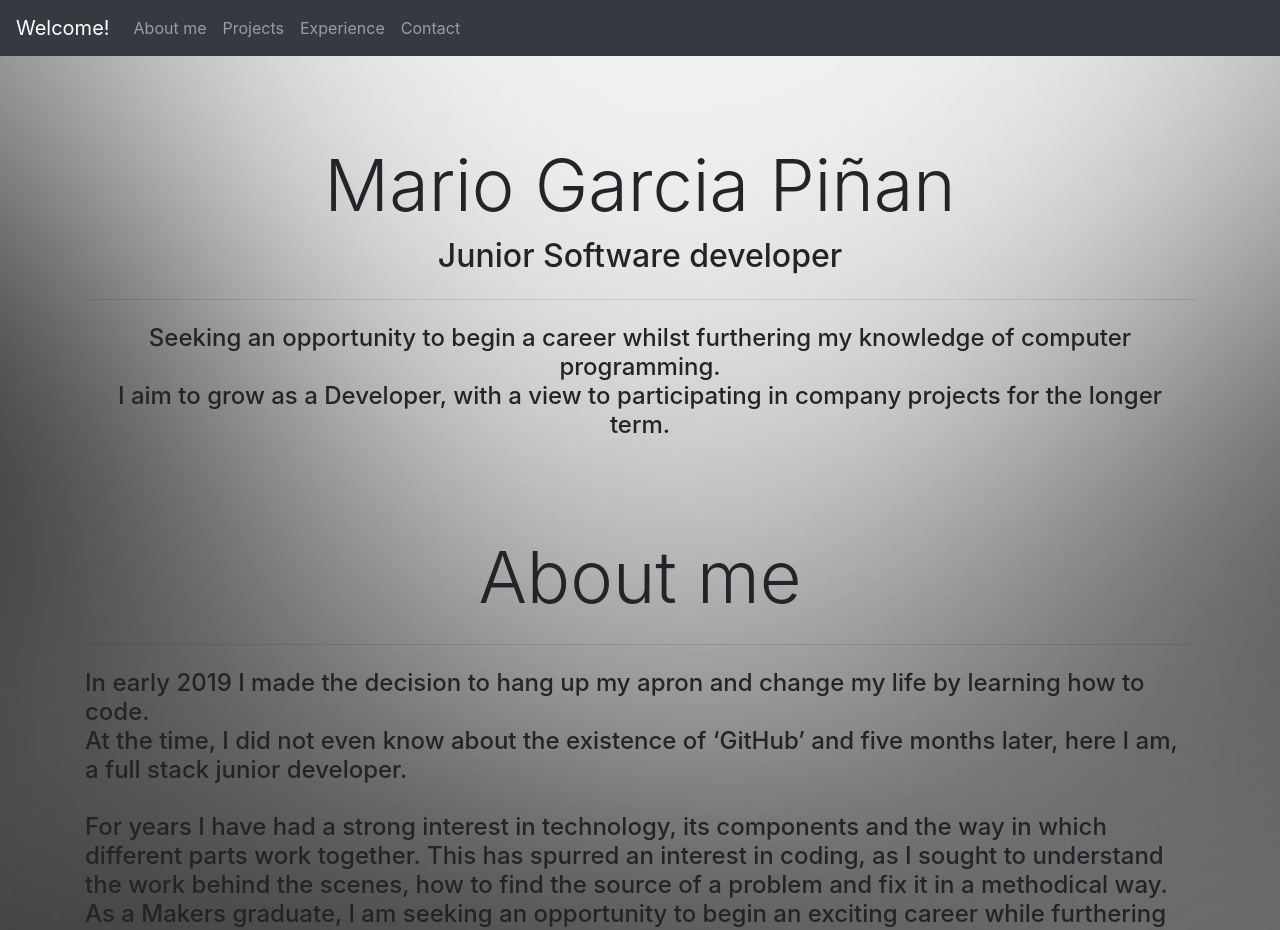
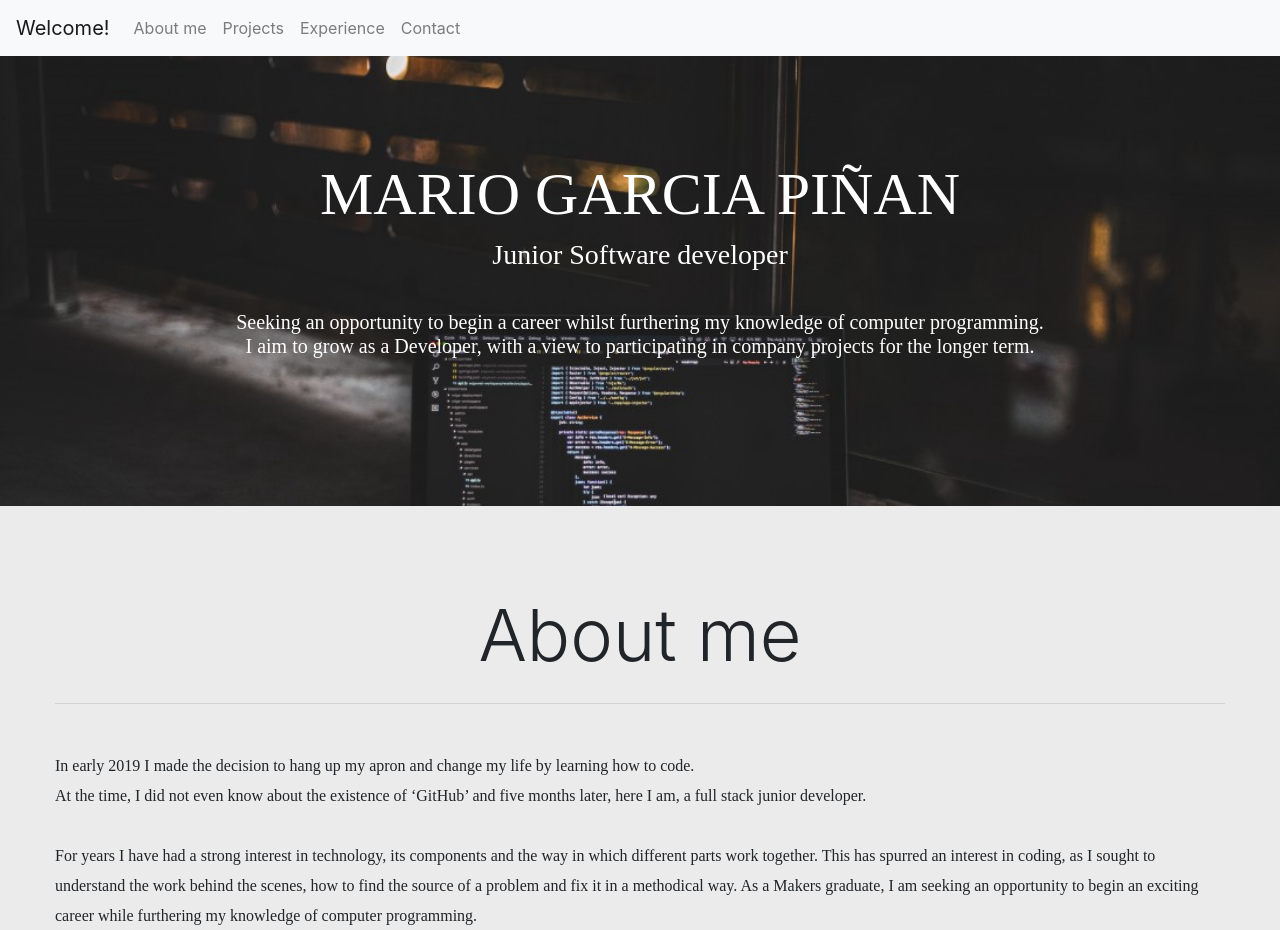
Before and after one commit to Mpinan/Netlify, a React (Create React App) app: page /about in a window 1280 px wide. Shown: the top 930 px of the page. Before the commit the page ends 800 px from the top, so only its background shows below. Built offline with nearby package versions, Linux system fonts and the light colour scheme.

Commit message:
Added header

```diff
--- a/src/App.js
+++ b/src/App.js
@@ -3,7 +3,6 @@ import { BrowserRouter,
   Switch } from "react-router-dom";
   // , Route, Redirect,
 import NavigationBar from "./Components/navigationBar";
-import Introduction from "./Components/introduction"
 import About from "./Components/aboutme"
 
 
@@ -12,7 +11,6 @@ class App extends Component {
     return (
       <div className="App">
         <NavigationBar/>
-        <Introduction/>
         <About/>
         <BrowserRouter>
           <Switch>
--- a/src/Components/aboutme.jsx
+++ b/src/Components/aboutme.jsx
@@ -1,9 +1,13 @@
-import { Container } from "reactstrap"
+import Introduction from "./introduction"
 
 const About = () => {
 
     return (
-    <Container>
+        <div>
+
+        <Introduction/>
+        <div className="content-area">
+			<div className="wrapper">
                     <h1 className="display-3">
                         <br/>
                             About me
@@ -11,7 +15,7 @@ const About = () => {
                     </h1>
                     <hr className="my-4"></hr>
                 <div className="text-left">
-            <h4>
+                    <p>
                         In early 2019 I made the decision to hang up my apron and change my life by learning how to code.
                     <br/>
                         At the time, I did not even know about the existence of ‘GitHub’ and five months later, here I am, a full stack
@@ -25,9 +29,11 @@ const About = () => {
                         As a Makers graduate, I am seeking an opportunity to begin an exciting career while furthering my knowledge of
                         computer programming.
                         <br/>
-            </h4>
+                    </p>
                 </div>
-    </Container>
+            </div>
+		</div>
+        </div>
       );
 };
 
--- a/src/Components/introduction.jsx
+++ b/src/Components/introduction.jsx
@@ -1,28 +1,27 @@
-import { Container } from "reactstrap"
-
 const Introduction = () => {
 
     return (
-    <Container>
         <div>
-            <h1 className="display-3">
+
+            <div className="banner-area">
+			    <h2>
+                    Mario Garcia Piñan
+                </h2>
+                <div  className="intro">
+                    <h3>
+                        Junior Software developer
+                    </h3>
                         <br/>
-                Mario Garcia Piñan
-                <br/>
-            </h1>
-            <h2 className="display-5">
-                Junior Software developer
-            </h2>
-            <hr className="my-4"></hr>
                     <h4>
                         Seeking an opportunity to begin a career whilst furthering my knowledge of computer programming.
                     <br/>
                         I aim to grow as a Developer, with a view to participating in company projects for the longer term.
                     </h4>
                 </div>
-    </Container>
+		    </div>
+        </div>
+
       );
-
 };
 
 export default Introduction;
--- a/src/Components/navigationBar.jsx
+++ b/src/Components/navigationBar.jsx
@@ -20,8 +20,10 @@ const NavigationBar = (props) => {
   const toggle = () => setIsOpen(!isOpen);
 
   return (
-    <div>
-      <Navbar className="navbar-dark" color="dark" light expand="md">
+    <div >
+
+      <Navbar className="navbar-light bg-light" light expand="md">
+
         <NavbarBrand href="/">Welcome!</NavbarBrand>
         <NavbarToggler onClick={toggle} />
         <Collapse isOpen={isOpen} navbar>
@@ -40,7 +42,9 @@ const NavigationBar = (props) => {
             </NavItem>
           </Nav>
         </Collapse>
+
       </Navbar>
+
     </div>
   );
 }
--- a/src/index.css
+++ b/src/index.css
@@ -7,10 +7,73 @@ body {
   -moz-osx-font-smoothing: grayscale;
 }
 
+#navbar {
+  position: fixed;
+}
+
+body {
+	text-align: center;
+}
+.wrapper {
+	width: 1170px;
+	margin: 0 auto;
+}
+
+.banner-area {
+	width: 100%;
+	height: 100vh;
+	position: fixed;
+	background-image: url("./Assets/1_MCn1VrXQznTi3JMtAIGK0g.jpeg");
+	-webkit-background-size: cover;
+	background-size: cover;
+	background-position: center center;
+}
+.banner-area h2 {
+	padding-top: 8%;
+	font-size: 60px;
+	font-family: poppins;
+	text-transform: uppercase;
+	color: #fff;
+}
+
+.intro {
+	font-size: 20px;
+	font-family: poppins;
+	color: #fff;
+}
+
+.intro h4 {
+	font-size: 20px;
+	font-family: poppins;
+	color: #fff;
+}
+
+.content-area {
+	width: 100%;
+	position: relative;
+	top: 450px;
+	background: #ebebeb;
+	/* height: 1500px; */
+}
+.content-area h2 {
+	font-family: poppins;
+	letter-spacing: 4px;
+	padding-top: 30px;
+	font-size: 40px;
+	margin: 0;
+}
+.content-area p {
+	padding: 2% 0px;
+	font-family: poppins;
+	line-height: 30px;
+}
+
+
+
 .App {
   text-align: center;
-  background-image: url("./Assets/107669.jpg");
-  position: fixed;
+  /* background-image: url("./Assets/107669.jpg"); */
+  /* position: fixed; */
   min-width: 100%;
   min-height: 100%;
   background-size: cover;
```
Also changed, not shown: src/Assets/1_MCn1VrXQznTi3JMtAIGK0g.jpeg (added), 1 other file (tests, documents, lock files or other folders). Lines whose indentation alone changed are shown as unchanged.
